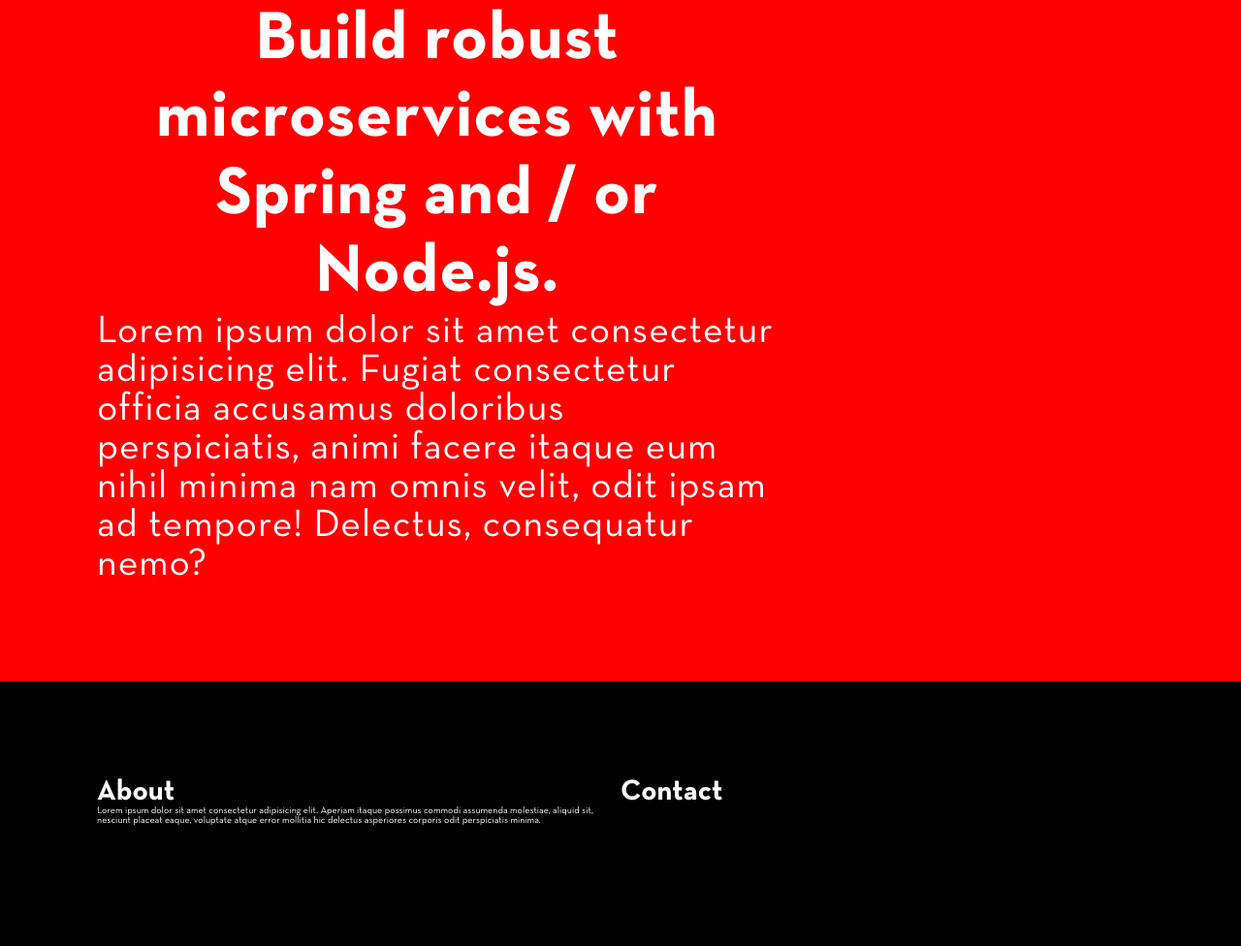
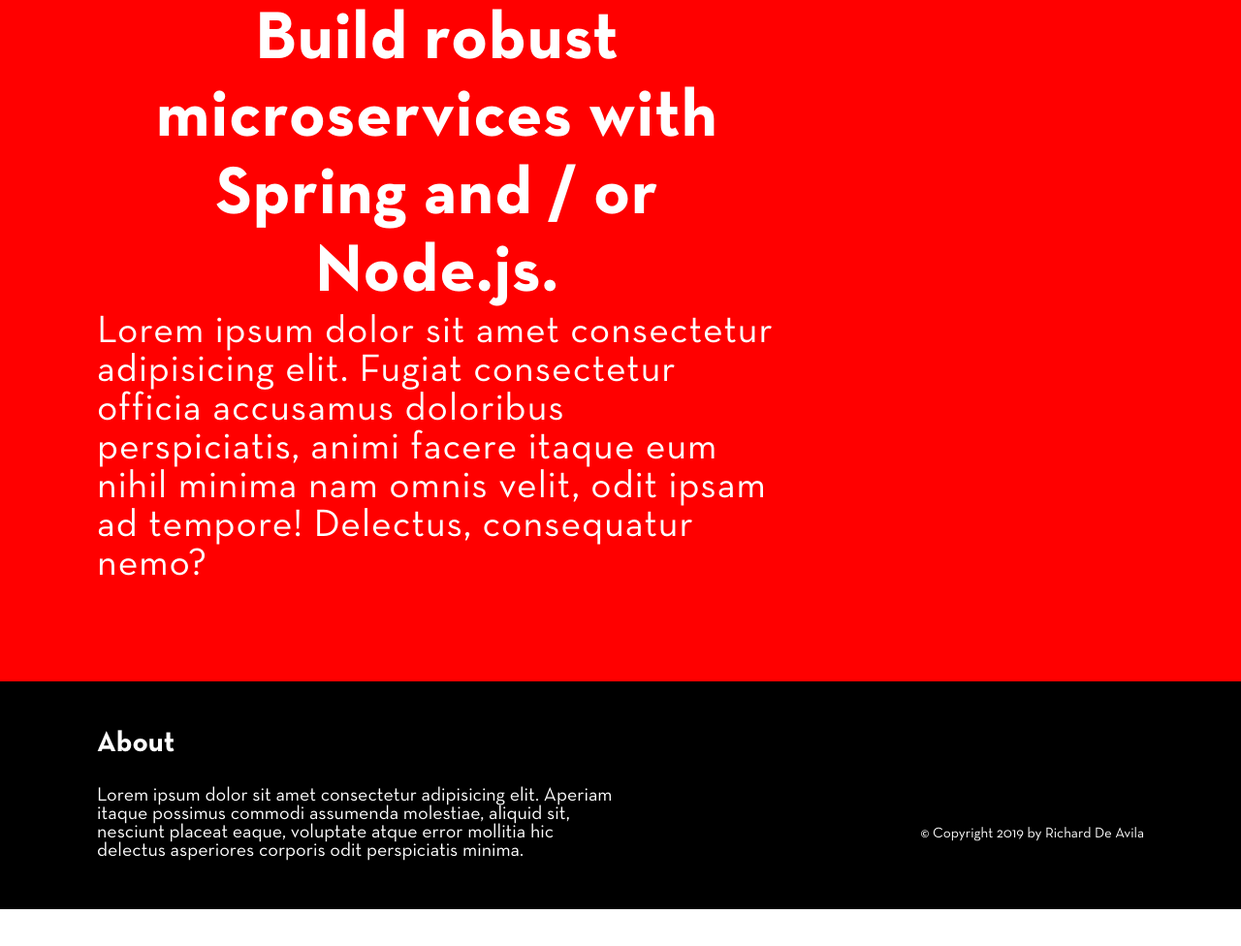
Before and after one commit to rdeavila94/website, a website: page index.html in a window 1280 px wide. Shown: the part 3297-4273 px from the top of the page at 97% size. After the commit the page ends 4235 px from the top, so only its background shows below. Drawn offline with nearby package versions, Linux system fonts and the light colour scheme; files that its build step writes are made by us from their sources.

Commit message:
Finalized the font sizing of the footer along with the spacing. Added a copyright

```diff
--- a/index.html
+++ b/index.html
@@ -121,7 +121,6 @@
         </p>
       </div>
       <div class="section-footer__contact">
-        <h4 class="section-footer__header">Contact</h4>
         <div class="contact-group">
           <div class="contact-group__element">
             <svg class="contact-group__icon">
@@ -144,6 +143,9 @@
             </svg>
           </div>
         </div>
+        <div class="section-footer__copyright">
+          <p>© Copyright 2019 by Richard De Avila</p>
+        </div>
       </div>
     </div>
   </body>
--- a/scss/abstract/_variables.scss
+++ b/scss/abstract/_variables.scss
@@ -7,6 +7,7 @@
 $font-size-header: 7rem;
 $font-size-large: 6rem;
 $font-size-paragraph: 4rem;
+$font-size-small: 2rem;
 
 $row-width: 125rem;
 $grid-columns: 8;
--- a/scss/base/_base.scss
+++ b/scss/base/_base.scss
@@ -18,6 +18,15 @@
   background-color: $color-white;
 
   & > div[class^="section-"] {
-    padding: 10rem 10rem;
+    padding-left: 10rem;
+    padding-right: 10rem;
+    &:not(:last-of-type) {
+      padding-top: 10rem;
+      padding-bottom: 10rem;
+    }
+    &:last-of-type {
+      padding-top: 5rem;
+      padding-bottom: 5rem;
+    }
   }
 }
--- a/scss/pages/_home.scss
+++ b/scss/pages/_home.scss
@@ -99,6 +99,7 @@
     flex-basis: 50%;
     flex-direction: column;
   }
+
   &__contact {
     display: flex;
     flex-basis: 50%;
@@ -111,8 +112,17 @@
   }
 
   &__paragraph {
-    font-size: 1rem;
+    margin-top: 3rem;
+    font-size: $font-size-small;
     display: flex;
   }
 
+  &__copyright {
+    display: flex;
+    flex-direction: row;
+    flex: 1;
+    justify-content: flex-end;
+    font-size: 1.5rem;
+    margin-top: 5rem;
+  }
 }
```
